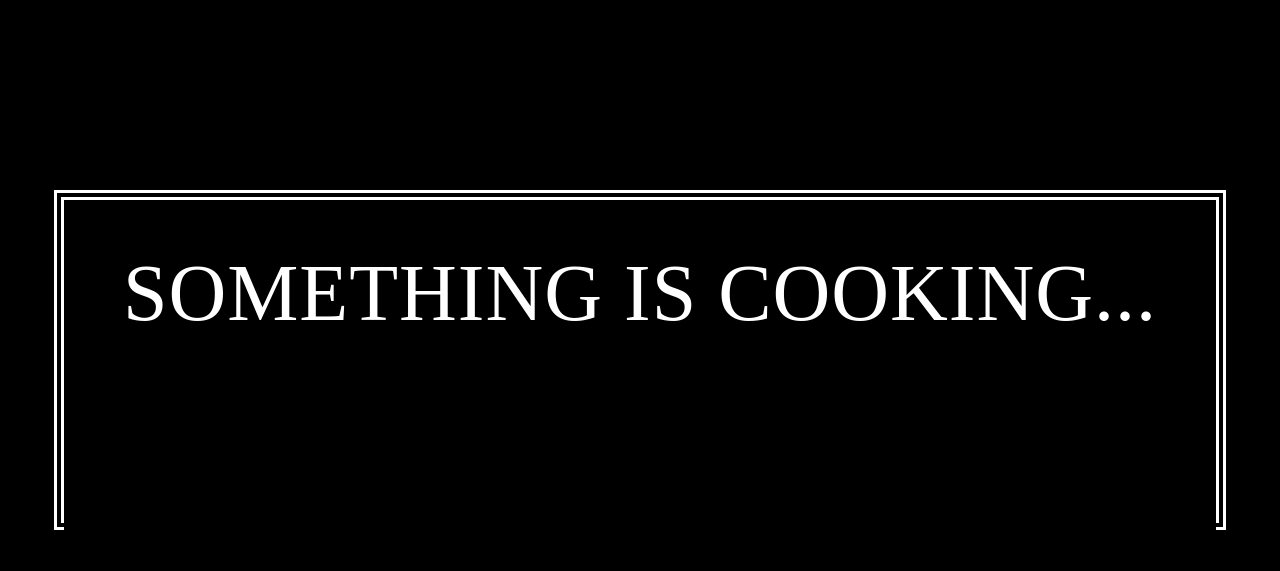
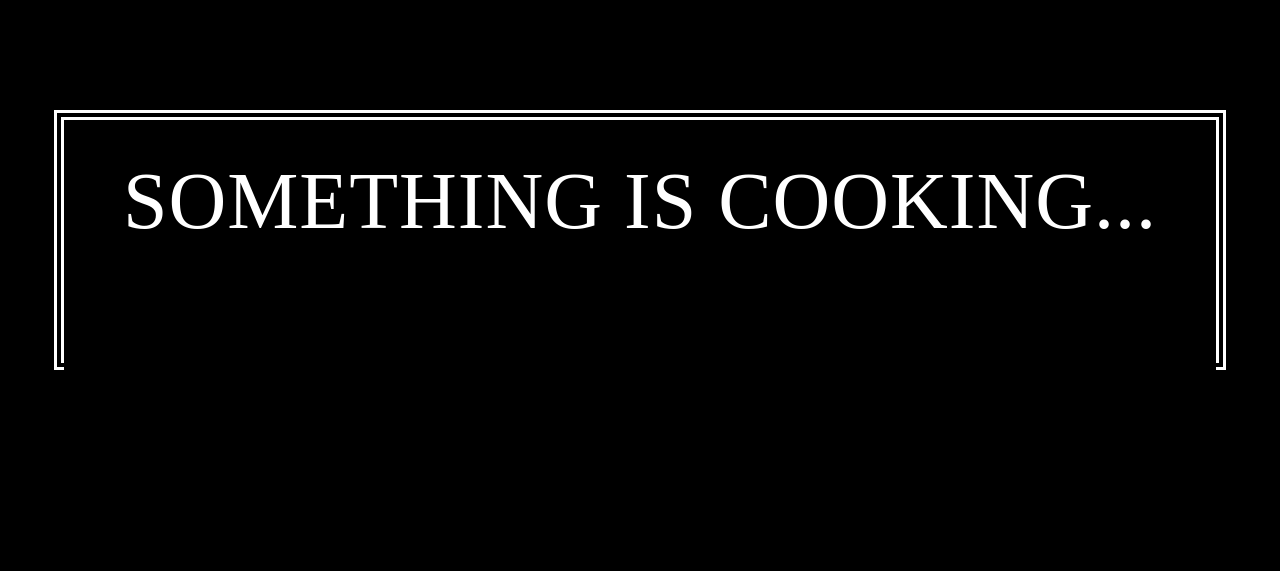
Before and after one commit to aakrity17/neupanedev, a plain HTML site: page index.html in a window 1280 px wide. Drawn offline with Linux system fonts and the light colour scheme.

Commit message:
Update style.css

```diff
--- a/style.css
+++ b/style.css
@@ -8,7 +8,7 @@
   display: flex;
   justify-content: center;
   perspective: 500;
-  padding-top: 25vh;
+  padding-top: 15vh;
 }
 .texts {
   position: relative;
@@ -20,7 +20,7 @@
   font-size: 10vh;
   line-height: normal;
   cursor: wait;
-  height: 40vh;
+  height: 30vh;
   width: 90%;
   outline: 10px;
   outline-style: double;
```
